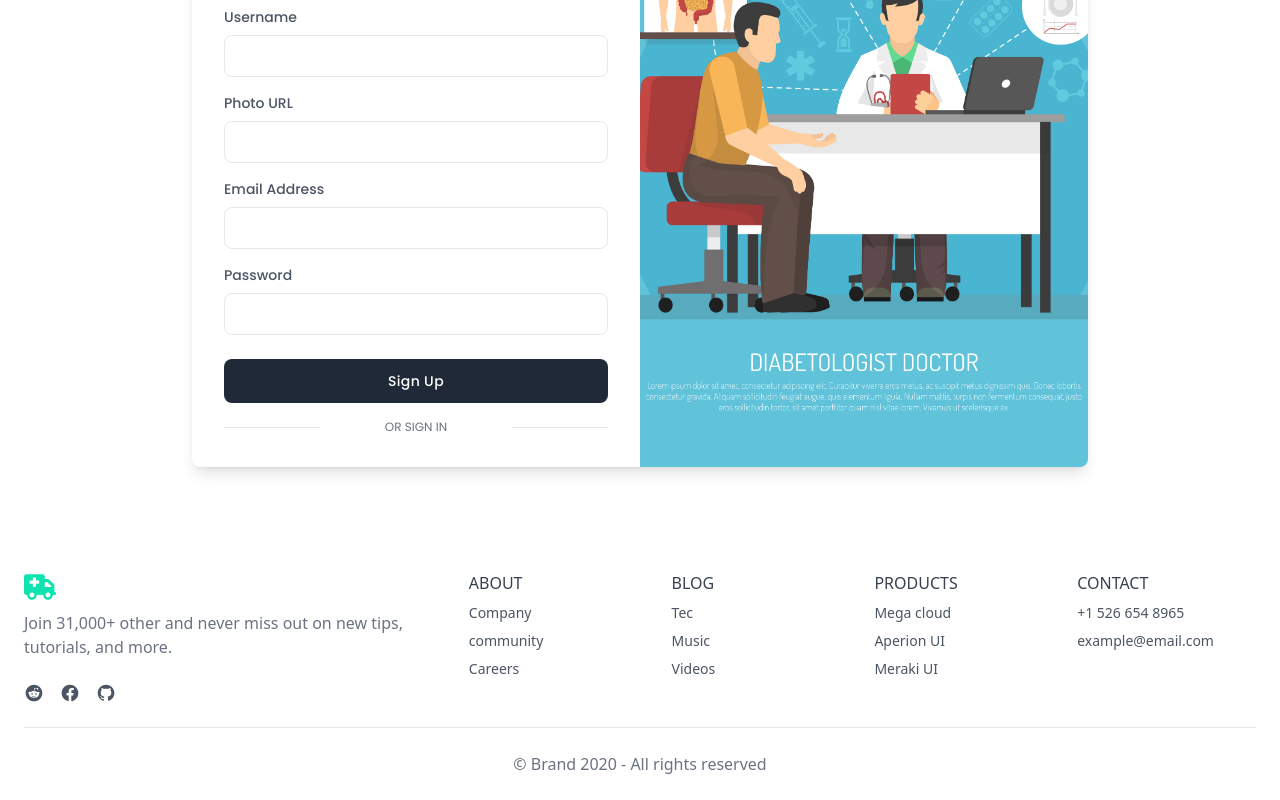
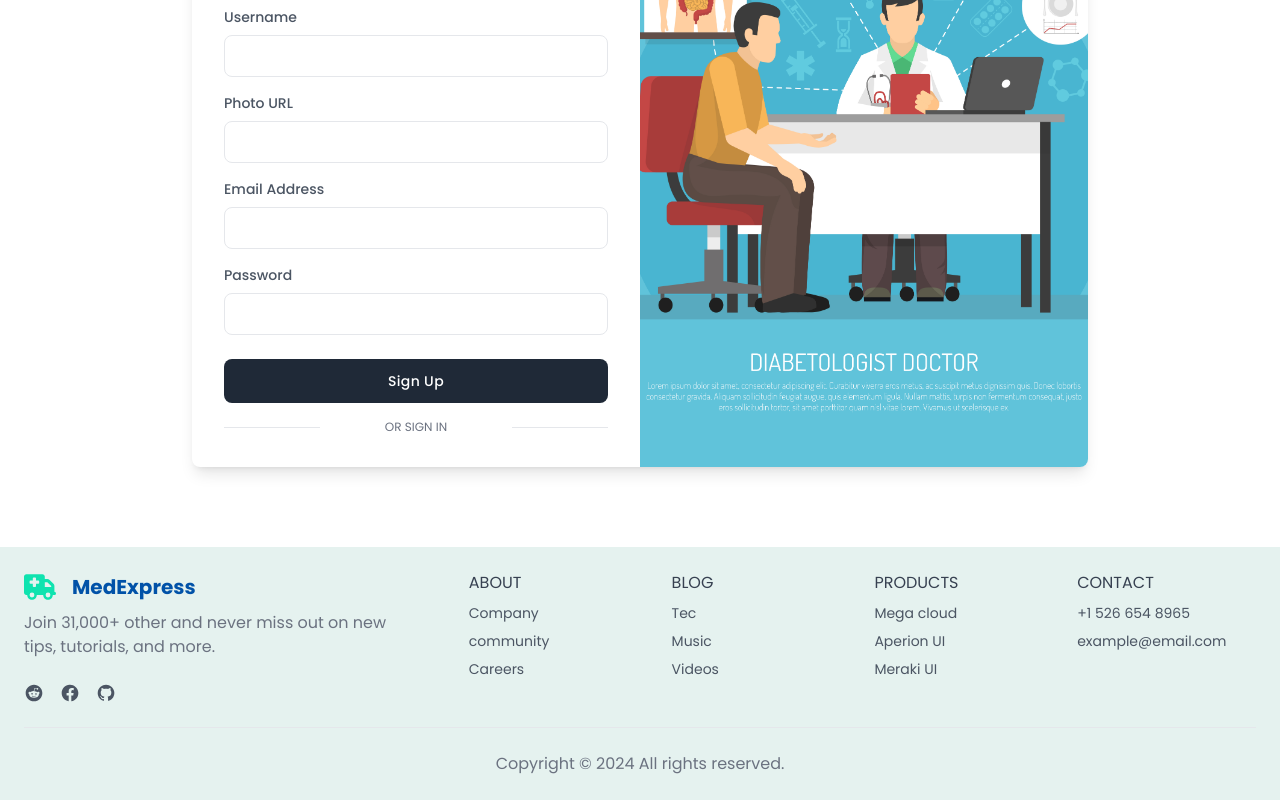
Before and after one commit to sayeedHossain191/medExpress-Client, a React (Vite) app: page /register in a window 1280 px wide. Shown: the part 359-1159 px from the top of the page. Built offline with nearby package versions, Linux system fonts and the light colour scheme; no server answers.

Commit message:
last commit

```diff
--- a/src/components/Footer.jsx
+++ b/src/components/Footer.jsx
@@ -3,22 +3,24 @@ import { FaTruckMedical } from "react-icons/fa6";
 const Footer = () => {
     return (
         <div>
-            <footer className="bg-white dark:bg-gray-900">
+            <footer className="bg-[#E5F2EF] font-poppins">
                 <div className="container p-6 mx-auto">
                     <div className="lg:flex">
                         <div className="w-full -mx-6 lg:w-2/5">
                             <div className="px-6">
-                                <a href="#">
-                                    {/* <img className="w-auto h-7" src="https://merakiui.com/images/full-logo.svg" alt="" /> */}
+                                <div className="flex items-center gap-4">
+                                    <a href="#">
+                                        {/* <img className="w-auto h-7" src="https://merakiui.com/images/full-logo.svg" alt="" /> */}
 
-                                    <FaTruckMedical className='w-auto h-8 text-[#0FE3AF]' />
-                                </a>
-
-                                <p className="max-w-sm mt-2 text-gray-500 dark:text-gray-400">Join 31,000+ other and never miss out on new tips, tutorials, and more.</p>
+                                        <FaTruckMedical className='w-auto h-8 text-[#0FE3AF]' />
+                                    </a>
+                                    <h2 className="text-xl text-[#0152A8] font-bold">MedExpress</h2>
+                                </div>
+                                <p className="max-w-sm mt-2 text-gray-500 ">Join 31,000+ other and never miss out on new tips, tutorials, and more.</p>
 
                                 <div className="flex mt-6 -mx-2">
                                     <a href="#"
-                                        className="mx-2 text-gray-600 transition-colors duration-300 dark:text-gray-300 hover:text-blue-500 dark:hover:text-blue-400"
+                                        className="mx-2 text-gray-600 transition-colors duration-300  hover:text-blue-500 dark:hover:text-blue-400"
                                         aria-label="Reddit">
                                         <svg className="w-5 h-5 fill-current" viewBox="0 0 24 24" fill="none" xmlns="http://www.w3.org/2000/svg">
                                             <path
@@ -28,7 +30,7 @@ const Footer = () => {
                                     </a>
 
                                     <a href="#"
-                                        className="mx-2 text-gray-600 transition-colors duration-300 dark:text-gray-300 hover:text-blue-500 dark:hover:text-blue-400"
+                                        className="mx-2 text-gray-600 transition-colors duration-300  hover:text-blue-500 dark:hover:text-blue-400"
                                         aria-label="Facebook">
                                         <svg className="w-5 h-5 fill-current" viewBox="0 0 24 24" fill="none" xmlns="http://www.w3.org/2000/svg">
                                             <path
@@ -38,7 +40,7 @@ const Footer = () => {
                                     </a>
 
                                     <a href="#"
-                                        className="mx-2 text-gray-600 transition-colors duration-300 dark:text-gray-300 hover:text-blue-500 dark:hover:text-blue-400"
+                                        className="mx-2 text-gray-600 transition-colors duration-300  hover:text-blue-500 dark:hover:text-blue-400"
                                         aria-label="Github">
                                         <svg className="w-5 h-5 fill-current" viewBox="0 0 24 24" fill="none" xmlns="http://www.w3.org/2000/svg">
                                             <path
@@ -52,31 +54,31 @@ const Footer = () => {
 
                         <div className="mt-6 lg:mt-0 lg:flex-1">
                             <div className="grid grid-cols-1 gap-6 sm:grid-cols-2 md:grid-cols-3 lg:grid-cols-4">
-                                <div>
-                                    <h3 className="text-gray-700 uppercase dark:text-white">About</h3>
-                                    <a href="#" className="block mt-2 text-sm text-gray-600 dark:text-gray-400 hover:underline">Company</a>
-                                    <a href="#" className="block mt-2 text-sm text-gray-600 dark:text-gray-400 hover:underline">community</a>
-                                    <a href="#" className="block mt-2 text-sm text-gray-600 dark:text-gray-400 hover:underline">Careers</a>
+                                <div className="">
+                                    <h3 className="text-gray-700 uppercase ">About</h3>
+                                    <a href="#" className="block mt-2 text-sm text-gray-600  hover:underline">Company</a>
+                                    <a href="#" className="block mt-2 text-sm text-gray-600  hover:underline">community</a>
+                                    <a href="#" className="block mt-2 text-sm text-gray-600  hover:underline">Careers</a>
                                 </div>
 
                                 <div>
-                                    <h3 className="text-gray-700 uppercase dark:text-white">Blog</h3>
-                                    <a href="#" className="block mt-2 text-sm text-gray-600 dark:text-gray-400 hover:underline">Tec</a>
-                                    <a href="#" className="block mt-2 text-sm text-gray-600 dark:text-gray-400 hover:underline">Music</a>
-                                    <a href="#" className="block mt-2 text-sm text-gray-600 dark:text-gray-400 hover:underline">Videos</a>
+                                    <h3 className="text-gray-700 uppercase ">Blog</h3>
+                                    <a href="#" className="block mt-2 text-sm text-gray-600  hover:underline">Tec</a>
+                                    <a href="#" className="block mt-2 text-sm text-gray-600  hover:underline">Music</a>
+                                    <a href="#" className="block mt-2 text-sm text-gray-600  hover:underline">Videos</a>
                                 </div>
 
                                 <div>
-                                    <h3 className="text-gray-700 uppercase dark:text-white">Products</h3>
-                                    <a href="#" className="block mt-2 text-sm text-gray-600 dark:text-gray-400 hover:underline">Mega cloud</a>
-                                    <a href="#" className="block mt-2 text-sm text-gray-600 dark:text-gray-400 hover:underline">Aperion UI</a>
-                                    <a href="#" className="block mt-2 text-sm text-gray-600 dark:text-gray-400 hover:underline">Meraki UI</a>
+                                    <h3 className="text-gray-700 uppercase ">Products</h3>
+                                    <a href="#" className="block mt-2 text-sm text-gray-600  hover:underline">Mega cloud</a>
+                                    <a href="#" className="block mt-2 text-sm text-gray-600  hover:underline">Aperion UI</a>
+                                    <a href="#" className="block mt-2 text-sm text-gray-600  hover:underline">Meraki UI</a>
                                 </div>
 
                                 <div>
-                                    <h3 className="text-gray-700 uppercase dark:text-white">Contact</h3>
-                                    <span className="block mt-2 text-sm text-gray-600 dark:text-gray-400 hover:underline">+1 526 654 8965</span>
-                                    <span className="block mt-2 text-sm text-gray-600 dark:text-gray-400 hover:underline">example@email.com</span>
+                                    <h3 className="text-gray-700 uppercase ">Contact</h3>
+                                    <span className="block mt-2 text-sm text-gray-600  hover:underline">+1 526 654 8965</span>
+                                    <span className="block mt-2 text-sm text-gray-600  hover:underline">example@email.com</span>
                                 </div>
                             </div>
                         </div>
@@ -85,7 +87,7 @@ const Footer = () => {
                     <hr className="h-px my-6 bg-gray-200 border-none dark:bg-gray-700" />
 
                     <div>
-                        <p className="text-center text-gray-500 dark:text-gray-400">© Brand 2020 - All rights reserved</p>
+                        <p className="text-center text-gray-500 ">Copyright © 2024  All rights reserved.</p>
                     </div>
                 </div>
             </footer>
--- a/src/components/Navbar.jsx
+++ b/src/components/Navbar.jsx
@@ -77,7 +77,7 @@ const Navbar = () => {
                         <Link to='/' className='flex gap-2 items-center'>
                             <img className='w-auto h-7' src='' alt='' />
                             <FaTruckMedical className='w-auto h-7 text-[#0FE3AF]' />
-                            <span className='font-bold text-[#0152A8]'>MedExpress</span>
+                            <span className='font-bold text-lg text-[#0152A8]'>MedExpress</span>
                         </Link>
                     </div>
                 </div>
--- a/src/pages/AddService.jsx
+++ b/src/pages/AddService.jsx
@@ -4,6 +4,7 @@ import toast from "react-hot-toast";
 import { useNavigate } from "react-router-dom";
 import { AuthContext } from "../provider/AuthProvider";
 import { Helmet } from "react-helmet-async";
+import background from '../assets/lastPhoto.png'
 
 const AddService = () => {
 
@@ -48,7 +49,7 @@ const AddService = () => {
     }
 
     return (
-        <div className="font-poppins my-20">
+        <div className="font-poppins">
 
             <Helmet>
                 <title>
@@ -56,7 +57,18 @@ const AddService = () => {
                 </title>
             </Helmet>
 
-            <section className="max-w-4xl p-6 mx-auto bg-gray-500 rounded-md shadow-md">
+            <div className="hero font-poppins" style={{ backgroundImage: `url(${background})` }}>
+                <div className="hero-overlay bg-opacity-60"></div>
+                <div className="hero-content text-center text-neutral-content">
+                    <div className="max-w-lg">
+                        <h1 className="my-10 text-5xl font-bold">Share Your Service With US</h1>
+
+                    </div>
+                </div>
+            </div>
+
+
+            <section className="max-w-4xl p-6 mx-auto bg-gray-500 rounded-md shadow-md my-20">
                 <h2 className="text-lg font-semibold  capitalize dark:text-white">Account settings</h2>
 
                 <form onSubmit={handleAddService}>
--- a/src/pages/ManageService.jsx
+++ b/src/pages/ManageService.jsx
@@ -4,7 +4,7 @@ import axios from "axios";
 import { Link } from "react-router-dom";
 import toast from "react-hot-toast";
 import { Helmet } from "react-helmet-async";
-
+import background from '../assets/lastPhoto.png'
 
 const ManageService = () => {
 
@@ -44,6 +44,17 @@ const ManageService = () => {
                     MedExpress | Manage Service
                 </title>
             </Helmet>
+
+            <div className="hero font-poppins" style={{ backgroundImage: `url(${background})` }}>
+                <div className="hero-overlay bg-opacity-60"></div>
+                <div className="hero-content text-center text-neutral-content">
+                    <div className="max-w-lg">
+                        <h1 className="my-10 text-5xl font-bold">Your Added Services</h1>
+
+                    </div>
+                </div>
+            </div>
+
             <div className="grid lg:grid-cols-2 md:grid-cols-1">
                 {
                     services.map(service => (
--- a/src/pages/UpdateService.jsx
+++ b/src/pages/UpdateService.jsx
@@ -53,6 +53,7 @@ const UpdateService = () => {
                 </title>
             </Helmet>
 
+
             <div className="font-poppins">
                 <section className="max-w-4xl p-6 mx-auto bg-white rounded-md shadow-md dark:bg-gray-800">
                     <h2 className="text-lg font-semibold text-gray-700 capitalize dark:text-white">Update Details</h2>
```
Also changed, not shown: src/pages/ServiceToDo.jsx (+11 -9 lines), src/assets/lastPhoto.png (added).
